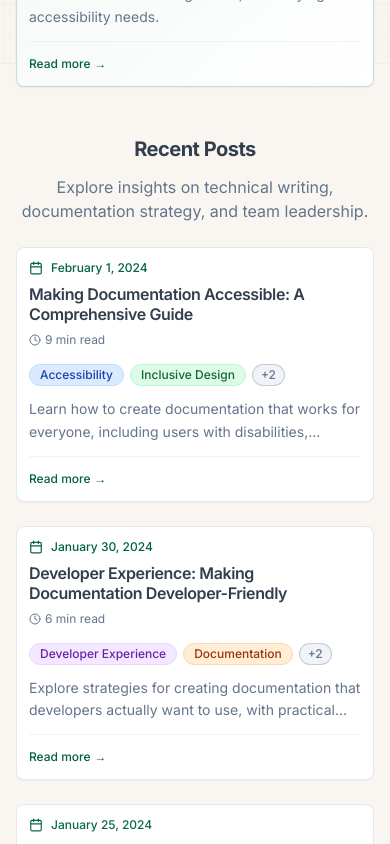
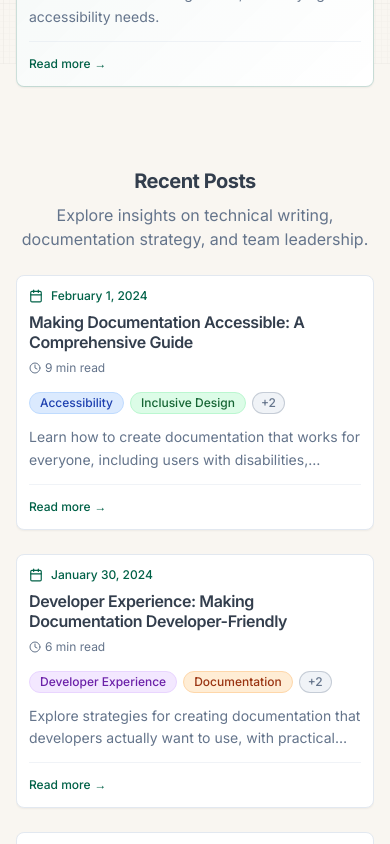
Before and after one commit to sirbonneville/docu-flow-blog, a React (Vite) app: page / in a window 390 px wide. Shown: the part 780-1624 px from the top of the page. Built offline with nearby package versions, Linux system fonts and the light colour scheme.

Commit message:
Fix mobile layout spacing
Reduce spacing between sections on mobile devices for a more compact layout.

```diff
--- a/src/components/PostGrid.tsx
+++ b/src/components/PostGrid.tsx
@@ -84,9 +84,10 @@ export const PostGrid = ({ posts, showSearch = true, title = "Recent Posts" }: P
   return (
     <section className="py-4 pb-16 relative">
       <div className="max-w-6xl mx-auto">
-        <div className="text-center mb-6">
-          <h2 className="text-xl md:text-2xl font-bold mb-3">{title}</h2>
-          <p className="text-muted-foreground text-base max-w-2xl mx-auto">
+        {/* Mobile-optimized spacing for heading and subtitle */}
+        <div className="text-center mb-6 md:mb-6">
+          <h2 className="text-xl md:text-2xl font-bold mb-2 md:mb-3">{title}</h2>
+          <p className="text-muted-foreground text-base max-w-2xl mx-auto mb-6 md:mb-0">
             Explore insights on technical writing, documentation strategy, and team leadership.
           </p>
         </div>
--- a/src/pages/Index.tsx
+++ b/src/pages/Index.tsx
@@ -16,7 +16,7 @@ const Index = () => {
 
         {/* Featured Post Section - Seamless flow with centered heading */}
         {featuredPost && (
-          <section style={{ paddingTop: '12px', paddingBottom: '32px' }}>
+          <section style={{ paddingTop: '12px', paddingBottom: '32px' }} className="md:pb-8">
             <div className="max-w-4xl mx-auto">
               <h2 className="text-2xl md:text-3xl font-bold text-center" style={{ marginBottom: '42px' }}>
                 Featured Post
@@ -35,12 +35,14 @@ const Index = () => {
           </section>
         )}
 
-        {/* All Posts Section with Liquid Glass Effect */}
-        <PostGrid
-          posts={allPosts}
-          showSearch={false}
-          title="Recent Posts"
-        />
+        {/* All Posts Section with Liquid Glass Effect - Mobile spacing adjustments */}
+        <div className="mt-8 md:mt-0">
+          <PostGrid
+            posts={allPosts}
+            showSearch={false}
+            title="Recent Posts"
+          />
+        </div>
       </div>
     </Layout>
   );
```
